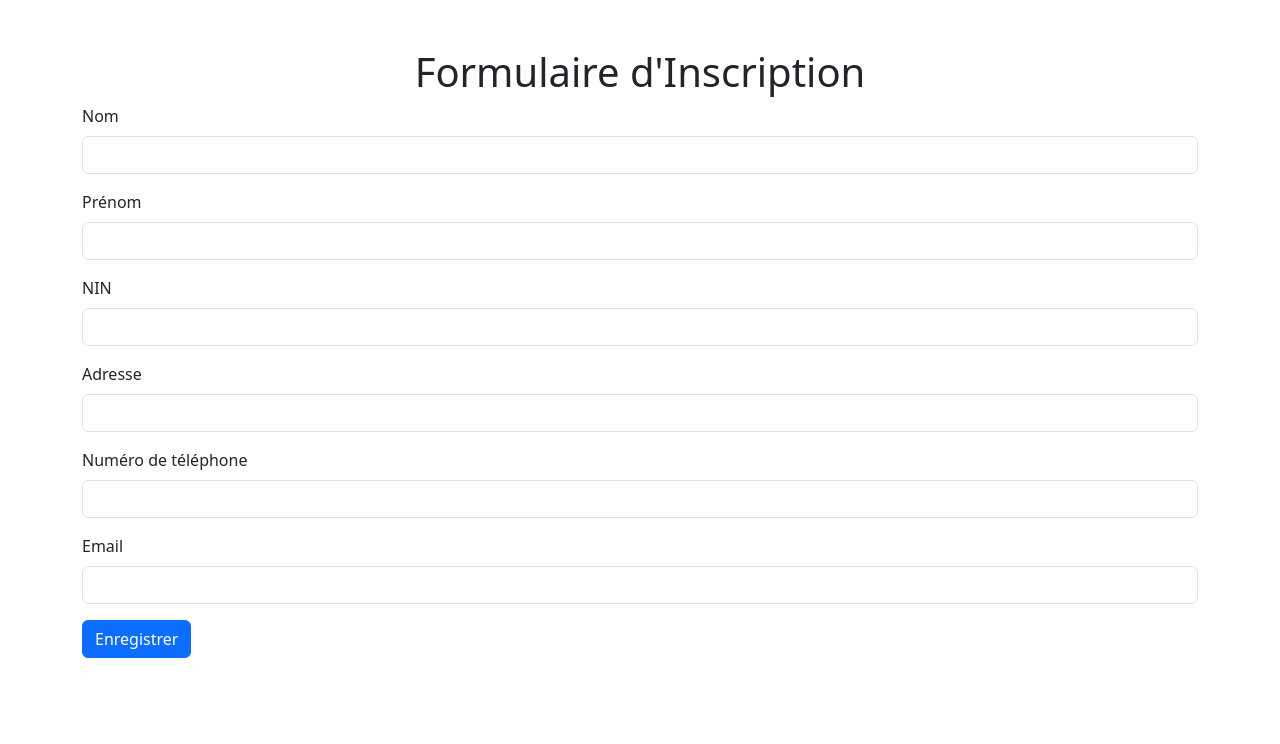
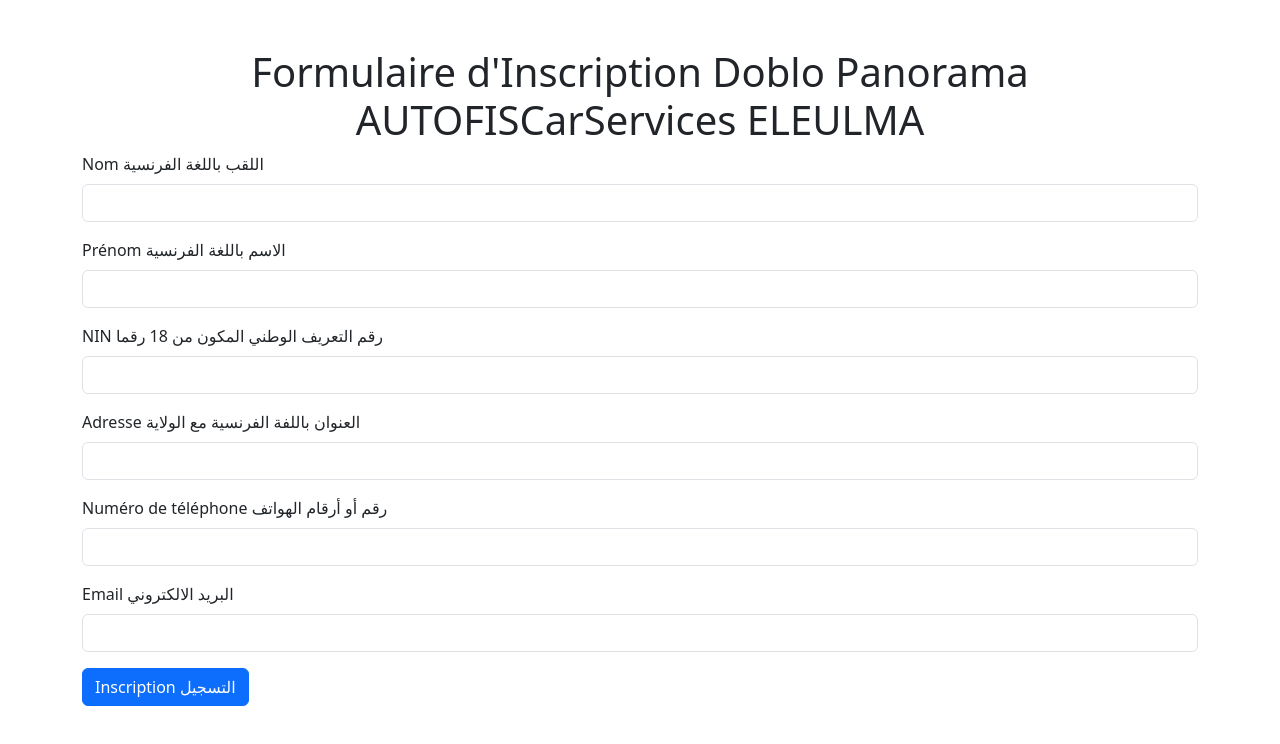
Before and after one commit to Yqnisss/client-form, a plain HTML site: page index.html in a window 1280 px wide. Drawn offline with nearby package versions, Linux system fonts and the light colour scheme.

Commit message:
index.html

```diff
--- a/index.html
+++ b/index.html
@@ -8,33 +8,33 @@
 </head>
 <body>
     <div class="container mt-5">
-        <h1 class="text-center">Formulaire d'Inscription</h1>
+        <h1 class="text-center">Formulaire d'Inscription Doblo Panorama AUTOFISCarServices ELEULMA</h1>
         <form id="inscriptionForm">
             <div class="mb-3">
-                <label for="nom" class="form-label">Nom</label>
+                <label for="nom" class="form-label">Nom اللقب باللغة الفرنسية</label>
                 <input type="text" class="form-control" id="nom" required>
             </div>
             <div class="mb-3">
-                <label for="prenom" class="form-label">Prénom</label>
+                <label for="prenom" class="form-label">Prénom الاسم باللغة الفرنسية</label>
                 <input type="text" class="form-control" id="prenom" required>
             </div>
             <div class="mb-3">
-                <label for="nin" class="form-label">NIN</label>
+                <label for="nin" class="form-label">NIN  رقم التعريف الوطني المكون من 18 رقما</label>
                 <input type="text" class="form-control" id="nin" required>
             </div>
             <div class="mb-3">
-                <label for="adresse" class="form-label">Adresse</label>
+                <label for="adresse" class="form-label">Adresse العنوان باللفة الفرنسية مع الولاية</label>
                 <input type="text" class="form-control" id="adresse" required>
             </div>
             <div class="mb-3">
-                <label for="telephone" class="form-label">Numéro de téléphone</label>
+                <label for="telephone" class="form-label">Numéro de téléphone رقم أو أرقام الهواتف </label>
                 <input type="tel" class="form-control" id="telephone" required>
             </div>
             <div class="mb-3">
-                <label for="email" class="form-label">Email</label>
+                <label for="email" class="form-label">Email البريد الالكتروني </label>
                 <input type="email" class="form-control" id="email" required>
             </div>
-            <button type="submit" class="btn btn-primary">Enregistrer</button>
+            <button type="submit" class="btn btn-primary">Inscription التسجيل</button>
         </form>
     </div>
 
@@ -48,10 +48,11 @@
                 nin: document.getElementById('nin').value,
                 adresse: document.getElementById('adresse').value,
                 telephone: document.getElementById('telephone').value,
-                email: document.getElementById('email').value
+                email: document.getElementById('email').value,
+                type: "DOBLO PANORAMA"
             };
 
-            // Send data to Google Apps Script (if needed)
+            // Send data to Google Apps Script
             fetch('https://script.google.com/macros/s/AKfycbwomK3CbMErCoNyIKmV0vCDvOnbf3cRse18btkx3hDa2deGuiwYO8GFClpCHUuSk7s0Ug/exec', {
                 method: 'POST',
                 body: JSON.stringify(client),
```
